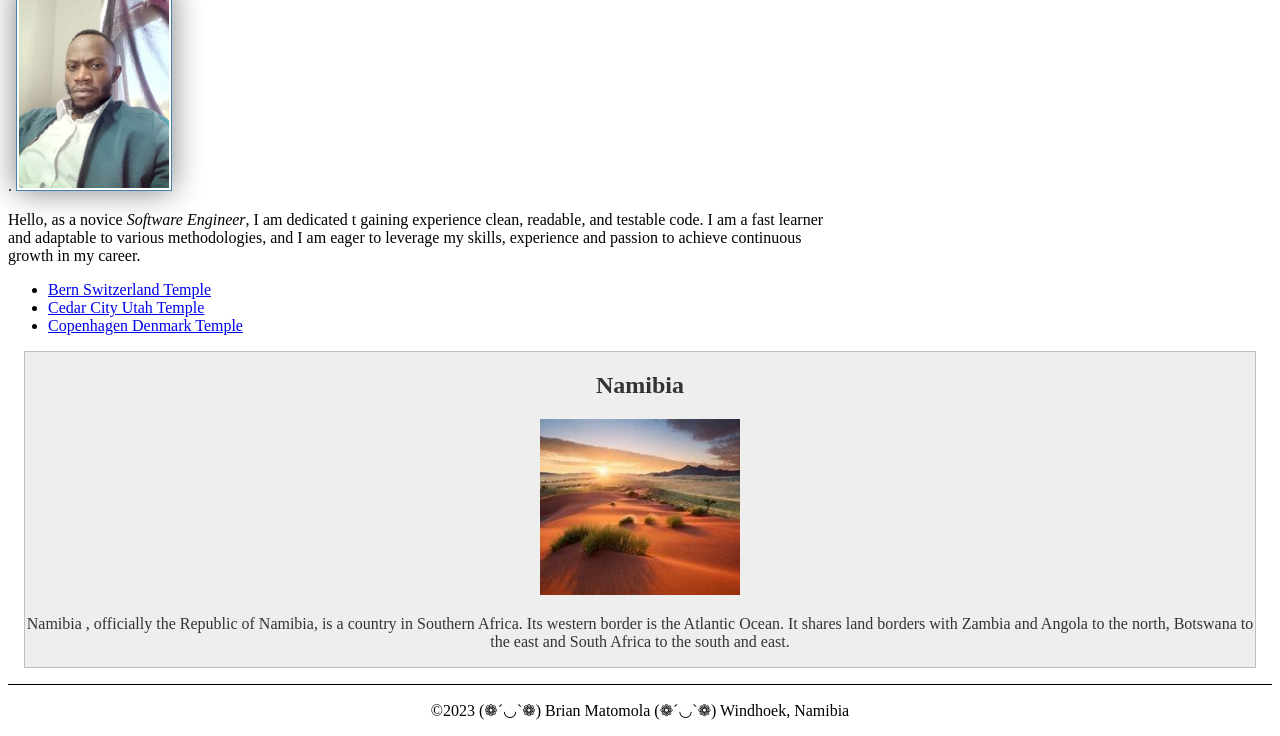
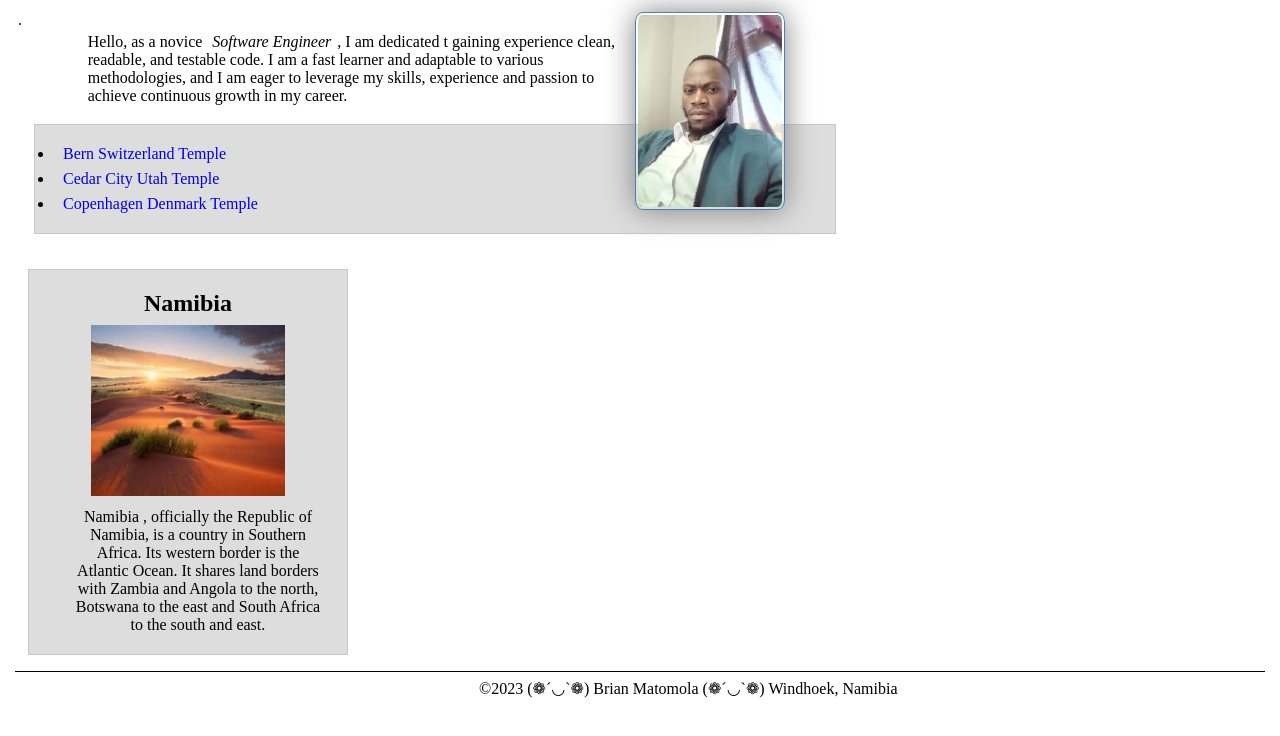
Before and after one commit to brianmatoxisbrian/brianmatoxisbrian.github.io, a plain HTML site: page wdd130/index.html in a window 1280 px wide. Shown: the part 297-1033 px from the top of the page. After the commit the page ends 1011 px from the top, so only its background shows below. Drawn offline with Linux system fonts and the light colour scheme.

Commit message:
Week 03
I added a bit of styles to the styles.css file

```diff
--- a/wdd130/styles/styles.css
+++ b/wdd130/styles/styles.css
@@ -1,35 +1,53 @@
+* {
+    margin: 1px;
+    margin-inline-start: 3px;
+    margin-inline-end: 3px;
+    padding: 3px;
+    box-sizing: border-box;
+  }
+
 nav {
     background-color: steelblue;
     padding: 10px;
+    /* border-radius: 8%; */
 }
 nav a {
     color: white;
     display: block;
     padding: 20px;
+    text-decoration: wavy;
 }
 main {
     max-width: 840px;
 }
 h1 {
     color: steelblue;
+    padding: 3%;
 }
 main img {
     width: 150px;
     height: auto;
     border: 1px solid steelblue;
+    border-radius: 5%;
     padding: 2px;
     box-shadow: 0 0 30px gray;
+    float: right;
+    margin-inline-end: 8%;
+
 }
 p {
-    padding: 0;
+    margin-left: 8%;
+    /* padding: 8%; */
 }
 aside {
-    margin: 1em;
+    /* margin: 1em; */
     border: 1px solid rgba(0, 0, 0, 0.2);
     background-color: #eee;
     color: #333;
     text-align: center;
+    width: 20em;
 }
+
 aside img {
     width: 200px;
     height: auto;
@@ -39,3 +57,16 @@ footer {
     border-top: 1px solid #000;
     text-align: center;
 }
+
+/* Class Selectors */
+.box {
+    margin: 1rem;
+    border: 1px solid rgba(0,0,0,.1);
+    padding: 1rem;
+    background-color: #ddd;
+    color: #000;
+    /* border-radius: 5%; */
+  }
+.box, a {
+    text-decoration: wavy;
+}
```
